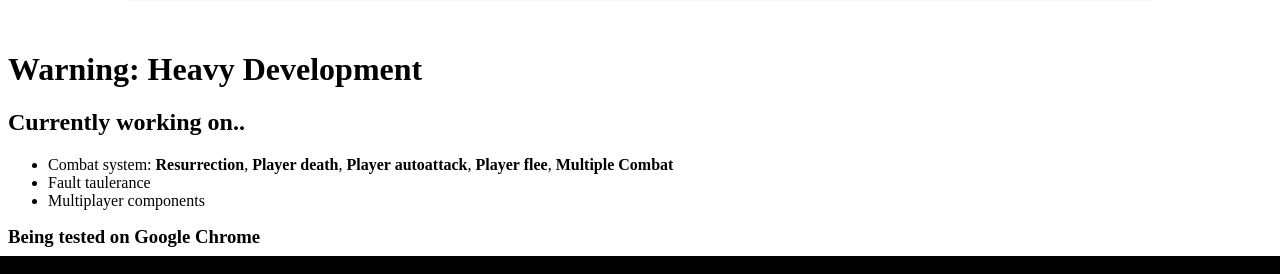
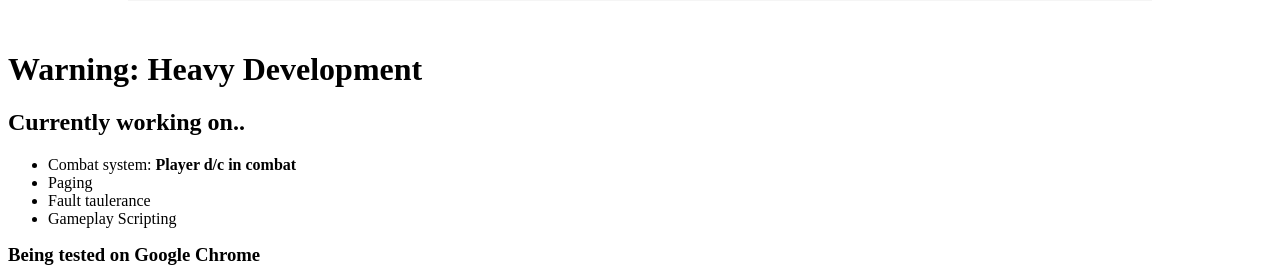
Before and after one commit to Jbudone/myquest, a PHP site: page / in a window 1280 px wide. Shown: the part 803-1077 px from the top of the page. Run offline with PHP 8.4, Linux system fonts and the light colour scheme; some libraries are stand-ins or nearby versions.

Commit message:
updated todo

```diff
--- a/index.php
+++ b/index.php
@@ -34,9 +34,10 @@
 
 		<h2> Currently working on..</h2>
 		<ul>
-			<li>Combat system: <b>Resurrection</b>, <b>Player death</b>, <b>Player autoattack</b>, <b>Player flee</b>, <b>Multiple Combat</b></li>
+			<li>Combat system: <b>Player d/c in combat</b></li>
+			<li>Paging</li>
 			<li>Fault taulerance</li>
-			<li>Multiplayer components</li>
+			<li>Gameplay Scripting</li>
 		</ul>
 		<h3> Being tested on Google Chrome</h3>
 	</div>
```
